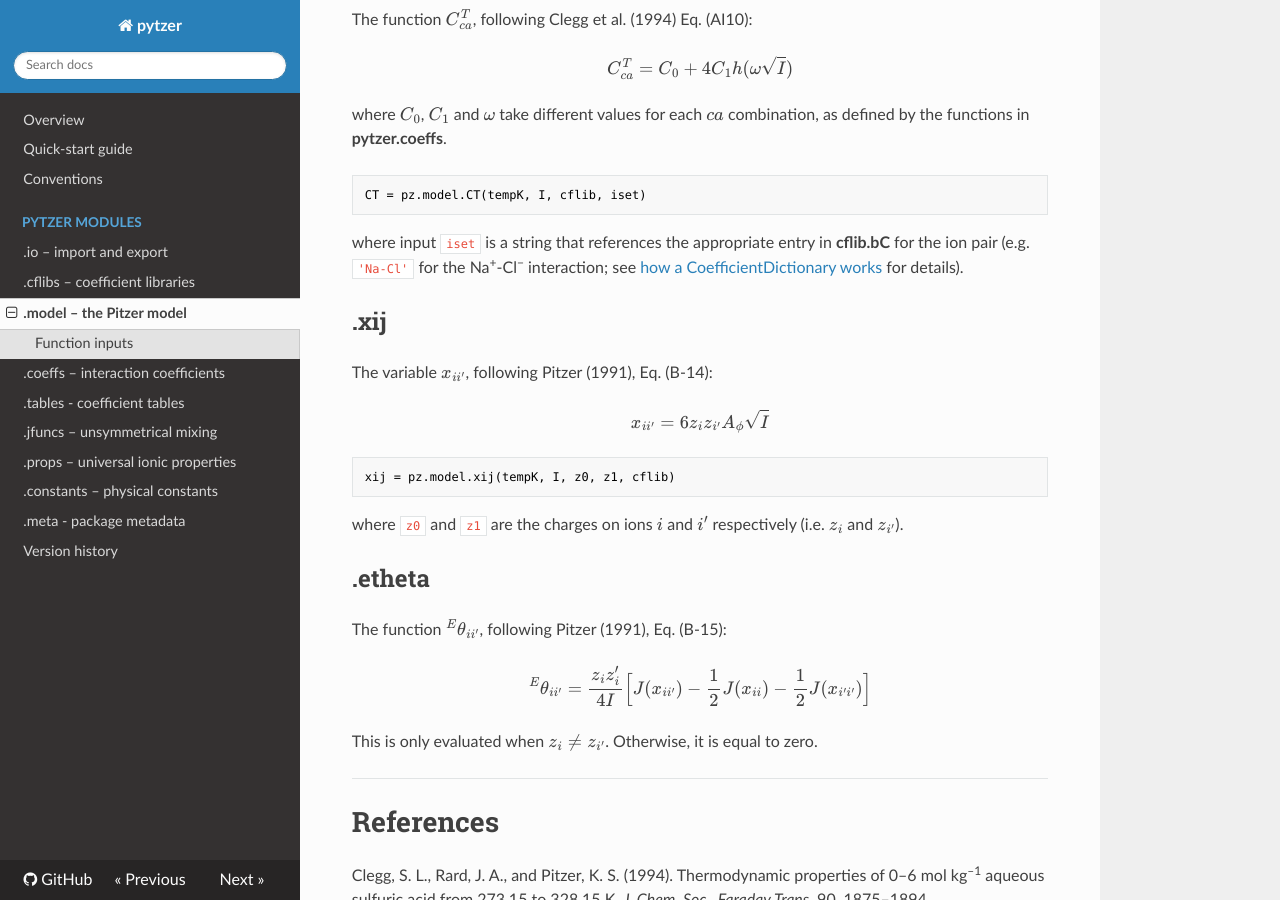
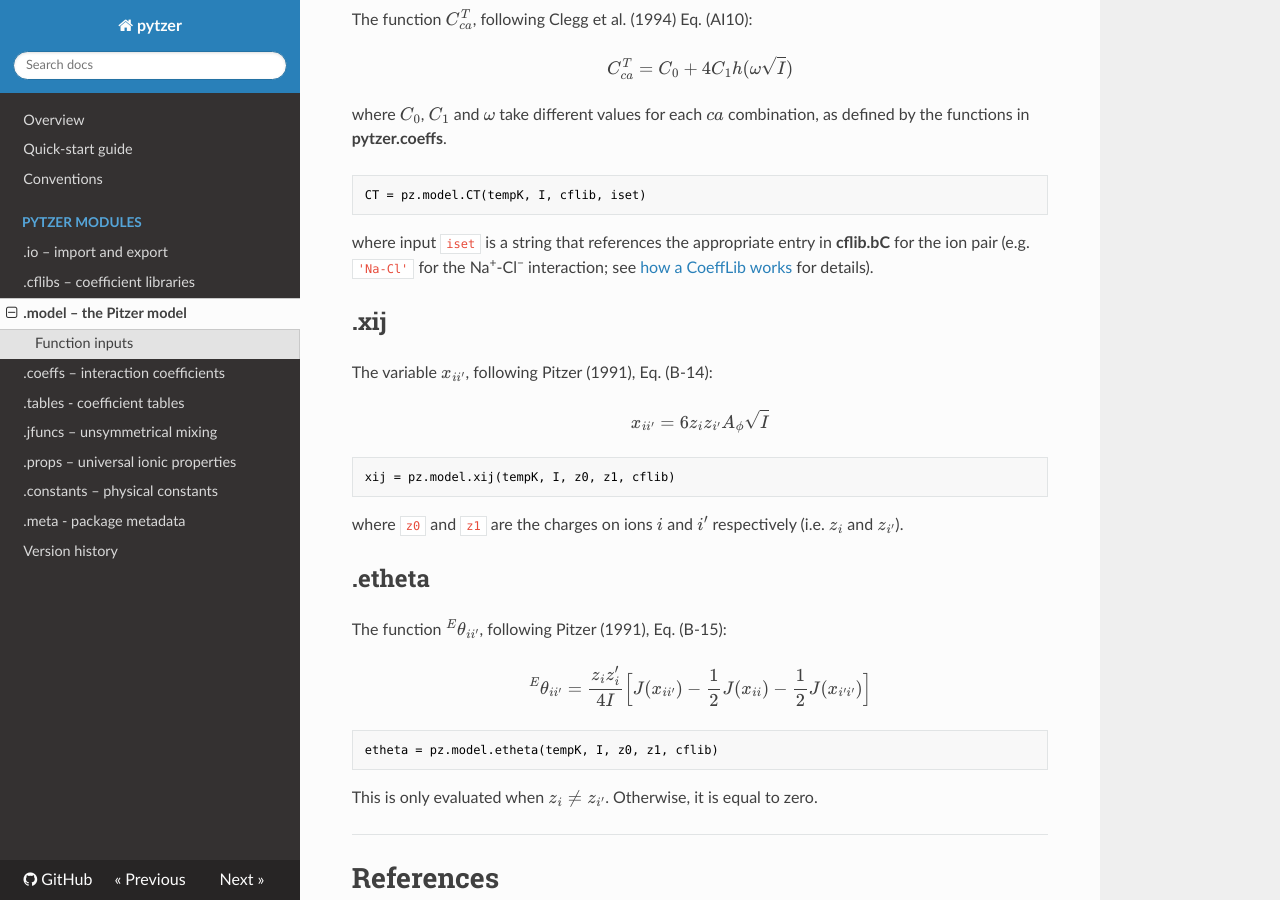
Before and after one commit to mvdh7/pytzer, an MkDocs documentation site: the page built from docs/modules/model.md, in a window 1280 px wide and 900 px high, scrolled down 5649 px. Built offline with MkDocs 1.6.1, drawn with Linux system fonts in a browser that asks for light colours; nearby versions of some CDN libraries; formulas are drawn with MathJax 3.

Commit message:
Fix etheta cfdict => cflib and add syntax example

````diff
--- a/docs/modules/model.md
+++ b/docs/modules/model.md
@@ -214,7 +214,7 @@ where $C_0$, $C_1$ and $\omega$ take different values for each $ca$ combination,
 CT = pz.model.CT(tempK, I, cflib, iset)
 ```
 
-where input `iset` is a string that references the appropriate entry in **cflib.bC** for the ion pair (e.g. `'Na-Cl'` for the Na<sup>+</sup>-Cl<sup>−</sup> interaction; see [how a CoefficientDictionary works](../../modules/cflibs/#how-a-coefficientdictionary-works) for details).
+where input `iset` is a string that references the appropriate entry in **cflib.bC** for the ion pair (e.g. `'Na-Cl'` for the Na<sup>+</sup>-Cl<sup>−</sup> interaction; see [how a CoeffLib works](../../modules/cflibs/#how-a-coefflib-works) for details).
 
 ## .xij
 
@@ -234,6 +234,10 @@ The function $^E\theta_{ii'}$, following Pitzer (1991), Eq. (B-15):
 
 $$^E\theta_{ii'} = \frac{z_i z_i'}{4 I} \Bigl[J(x_{ii'}) - \frac{1}{2} J(x_{ii}) - \frac{1}{2} J(x_{i'i'})\Bigr]$$
 
+```python
+etheta = pz.model.etheta(tempK, I, z0, z1, cflib)
+```
+
 This is only evaluated when $z_i \neq z_{i'}$. Otherwise, it is equal to zero.
 
 <hr />
````
